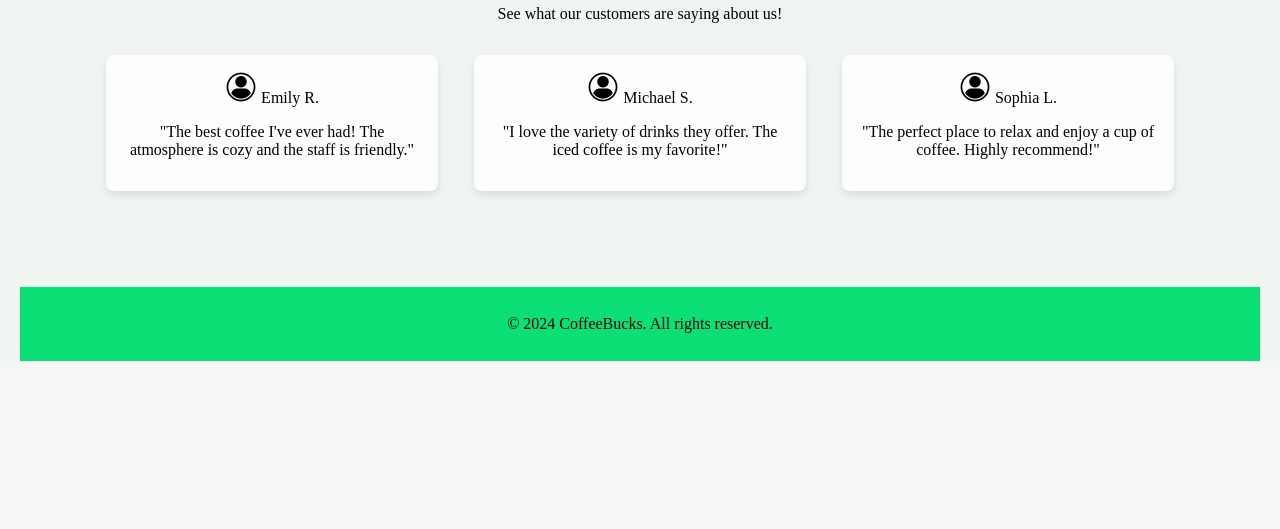
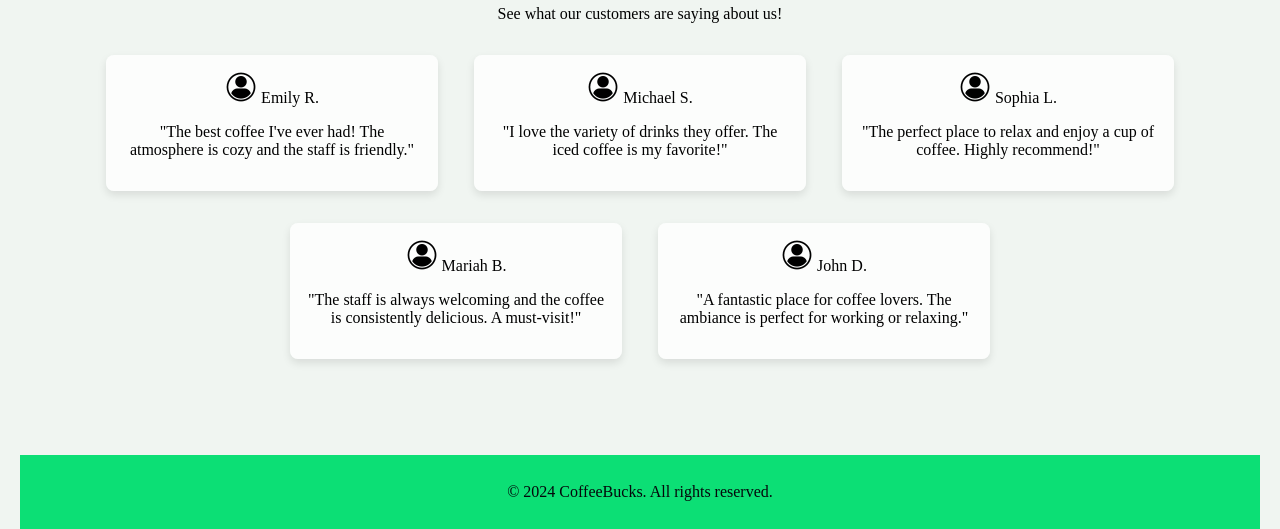
Before and after one commit to Ericchhun67/coffeebucks, a Flask app: page / in a window 1280 px wide. Shown: the part 2092-2621 px from the top of the page. Before the commit the page ends 2453 px from the top, so only its background shows below. Run offline with Flask 3, Linux system fonts and the light colour scheme.

Commit message:
Add index templates

```diff
--- a/templates/index.html
+++ b/templates/index.html
@@ -128,6 +128,17 @@
             <span class="review-name">Sophia L.</span>
             <p class="review-text">"The perfect place to relax and enjoy a cup of coffee. Highly recommend!"</p>
         </section>
+        <section class="review-card review-card4">
+            <img src="{{ url_for('static', filename='img/avatar.png')}}" alt="Customer 4" class="review-avatar review-avatar4">
+            <span class="review-name">Mariah B.</span>
+            <p class="review-text">"The staff is always welcoming and the coffee is consistently delicious. A must-visit!"</p>
+        </section>
+        <section class="review-card review-card5">
+            <img src="{{ url_for('static', filename='img/avatar.png')}}" alt="Customer 5" class="review-avatar review-avatar5">
+            <span class="review-name">John D.</span>
+            <p class="review-text">"A fantastic place for coffee lovers. The ambiance is perfect for working or relaxing."</p>
+        </section>
+
     </div>
 
 {% endblock %}
```
